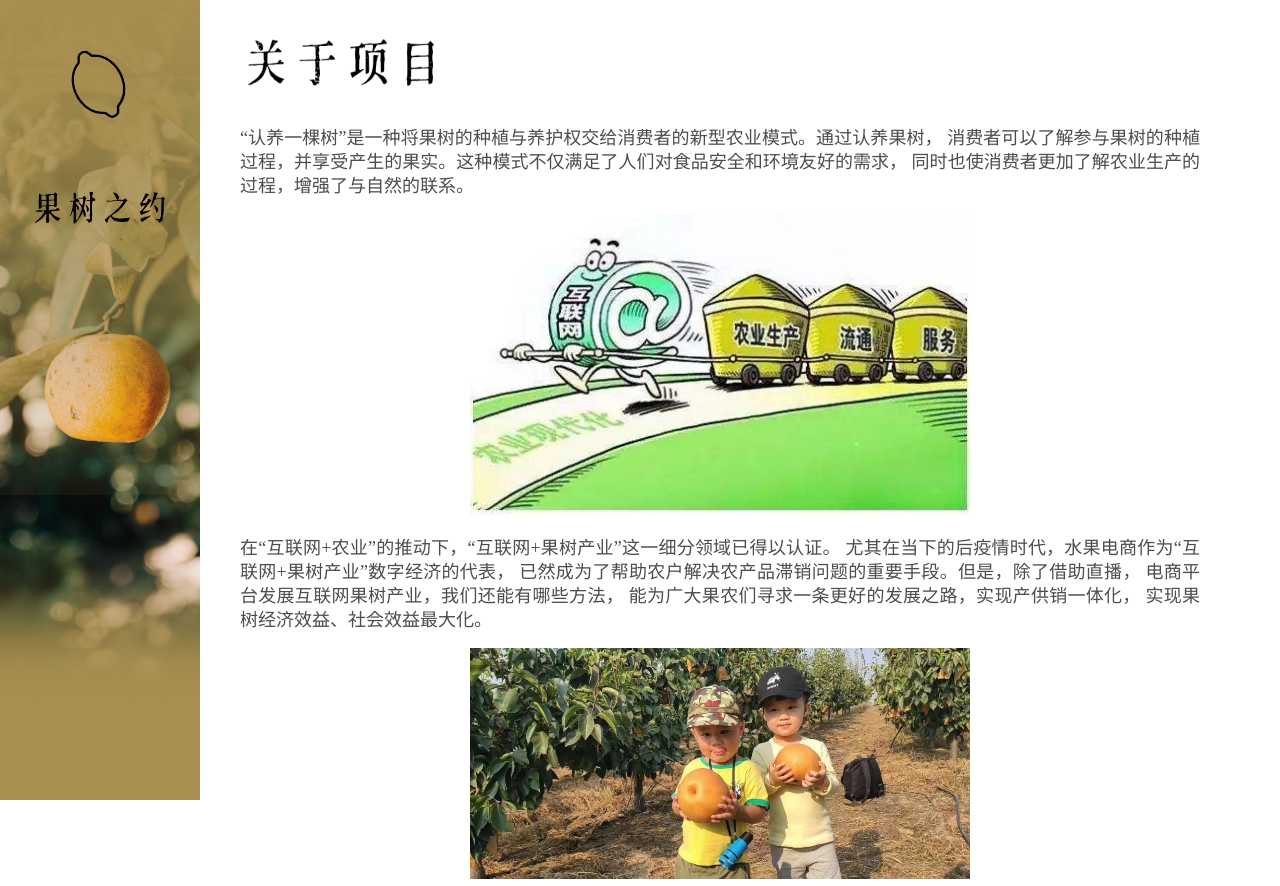
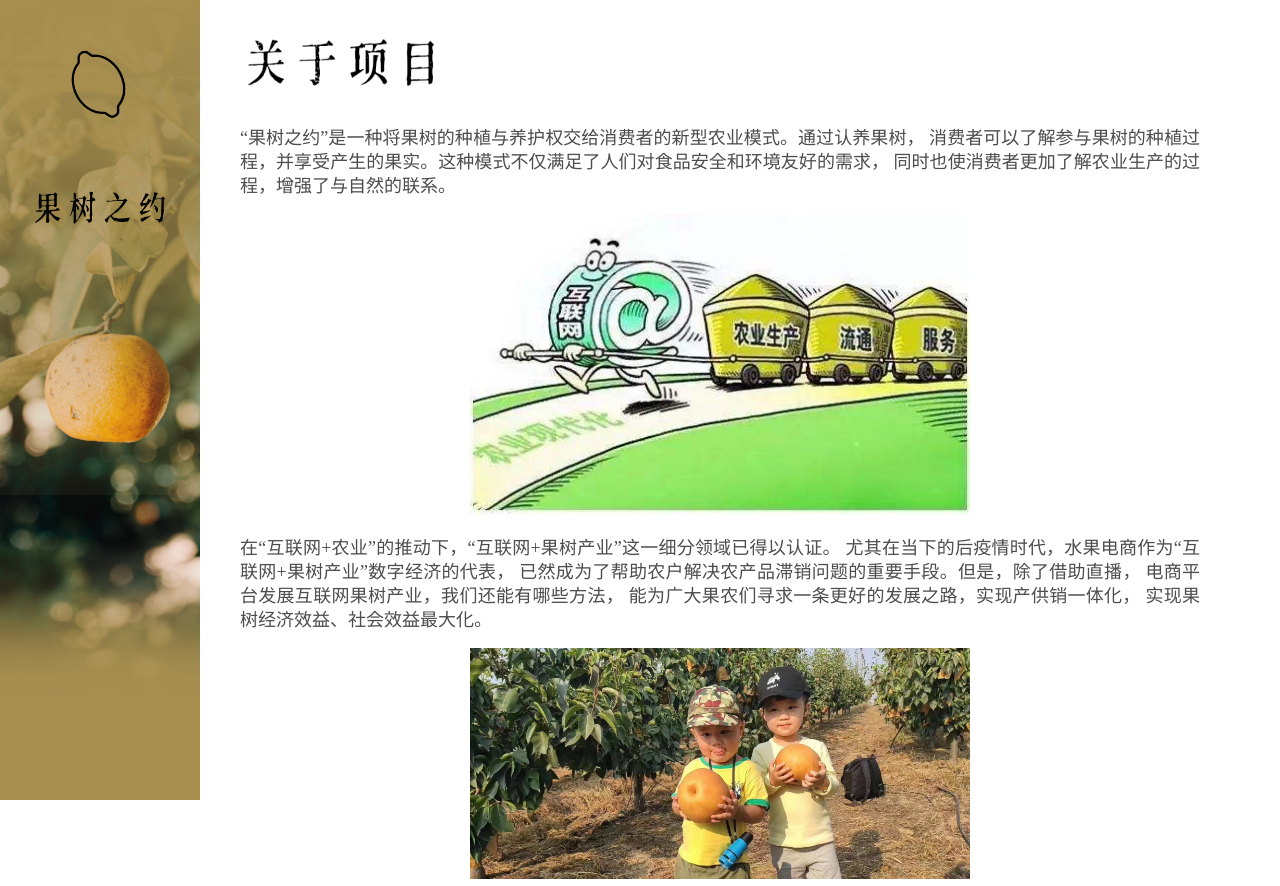
Before and after one commit to EmptyHands/EmptyHands.github.io, a plain HTML site: page html/introduce_project.html in a window 1280 px wide. Shown: the top 886 px of the page. Drawn offline with Linux system fonts and the light colour scheme.

Commit message:
Update introduce_project.html

```diff
--- a/html/introduce_project.html
+++ b/html/introduce_project.html
@@ -49,7 +49,7 @@ line-height: 24px!important;
 margin: 0 0 16px;
 overflow-x: auto;
 overflow-y: hidden;">
-“认养一棵树”是一种将果树的种植与养护权交给消费者的新型农业模式。通过认养果树，
+“果树之约”是一种将果树的种植与养护权交给消费者的新型农业模式。通过认养果树，
 消费者可以了解参与果树的种植过程，并享受产生的果实。这种模式不仅满足了人们对食品安全和环境友好的需求，
 同时也使消费者更加了解农业生产的过程，增强了与自然的联系。
 </p>
```
